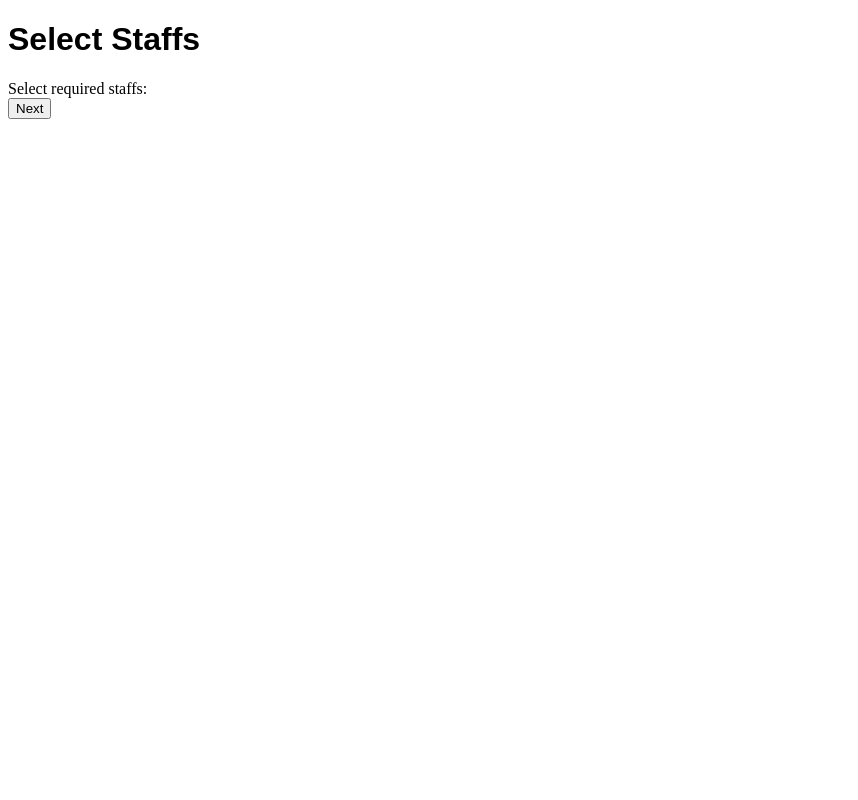
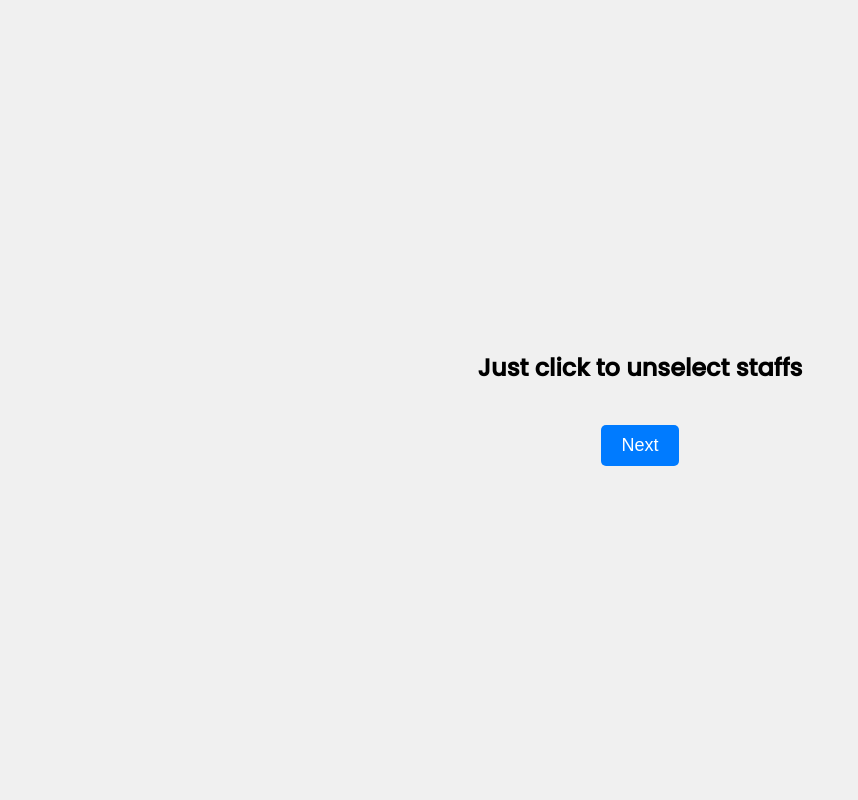
Before and after one commit to NavinSubramanian/StaffallocServer, a Django app: page /edit/ in a window 1280 px wide. Shown: the whole page, without its empty margins (0-858 px from the left). Run offline with Django 4.2, Linux system fonts and the light colour scheme.

Commit message:
Update edit.html

```diff
--- a/allocation/templates/edit.html
+++ b/allocation/templates/edit.html
@@ -8,30 +8,80 @@
     <link rel="preconnect" href="https://fonts.gstatic.com" crossorigin>
     <link href="https://fonts.googleapis.com/css2?family=Poppins:wght@300;500&display=swap" rel="stylesheet">
     <style>
-        h1{
-            font-family: Arial, Helvetica, sans-serif;
+        body {
+            font-family: 'Poppins', sans-serif;
+            background-color: #f0f0f0;
+            margin: 0;
+            padding: 0;
+            display: flex;
+            justify-content: center;
+            align-items: center;
+            min-height: 100vh;
+        }
+
+        .container {
+            padding: 20px;
+            border-radius: 5px;
+            text-align: center;
+        }
+
+        h1 {
+            font-size: 24px;
+            margin-bottom: 20px;
+        }
+
+        label {
+            font-size: 18px;
+        }
+
+        /* Increase the size of the checkboxes and make the font size consistent */
+        input[type="checkbox"] {
+            margin-right: 5px;
+            transform: scale(1.4);
+        }
+
+        .next {
+            background-color: #007BFF;
+            color: #fff;
+            border: none;
+            padding: 10px 20px;
+            font-size: 18px;
+            border-radius: 5px;
+            cursor: pointer;
+            margin-top: 20px;
+        }
+
+        .next:hover {
+            background-color: #0056b3;
+        }
+
+        /* Responsive adjustments for smaller screens */
+        @media (max-width: 768px) {
+            .container {
+                width: 90%;
+            }
         }
     </style>
 </head>
 <body>
     <form action="/edition" method='post'>
         {% csrf_token %}
-        <h1>Select Staffs</h1>
+        <div class="container">
+            <h1>Just click to unselect staffs</h1>
             <div class="box1">
-        <label for="departmentstaff">Select required staffs:</label>
-        {%for i in mstaff%}
-        <input type='checkbox' name='mstaff_name' value="{{i}}"><label for="{{i}}"> {{i}}</label><br>
-        {%endfor%}
-        {%for i in fstaff%}
-        <input type='checkbox' name='fstaff_name' value="{{i}}"><label for="{{i}}"> {{i}}</label><br>
-        {%endfor%}
-          </select>
+                <!-- <label for="departmentstaff">Select required staffs:</label> -->
+                {% for i in mstaff %}
+                <input type='checkbox' name='mstaff_name' value="{{ i }}"><label for="{{ i }}"> {{ i }}</label><br>
+                {% endfor %}
+                {% for i in fstaff %}
+                <input type='checkbox' name='fstaff_name' value="{{ i }}"><label for="{{ i }}"> {{ i }}</label><br>
+                {% endfor %}
             </div>
             <button class="next" id="nextPageButton">Next</button>
+        </div>
     </form>
     <script>
         document.getElementById("editPageButton").addEventListener("click", function() {
-
             window.location.href = "Editstaff.html";
         });
     </script>
```
Lines whose indentation alone changed are shown as unchanged.
